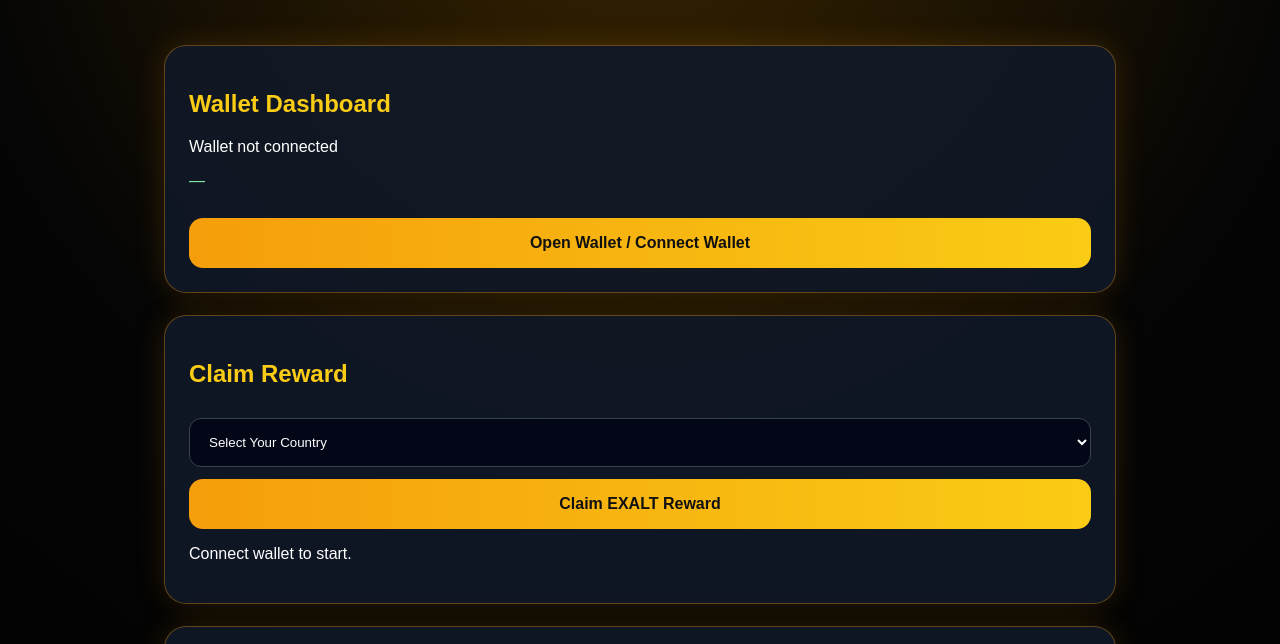
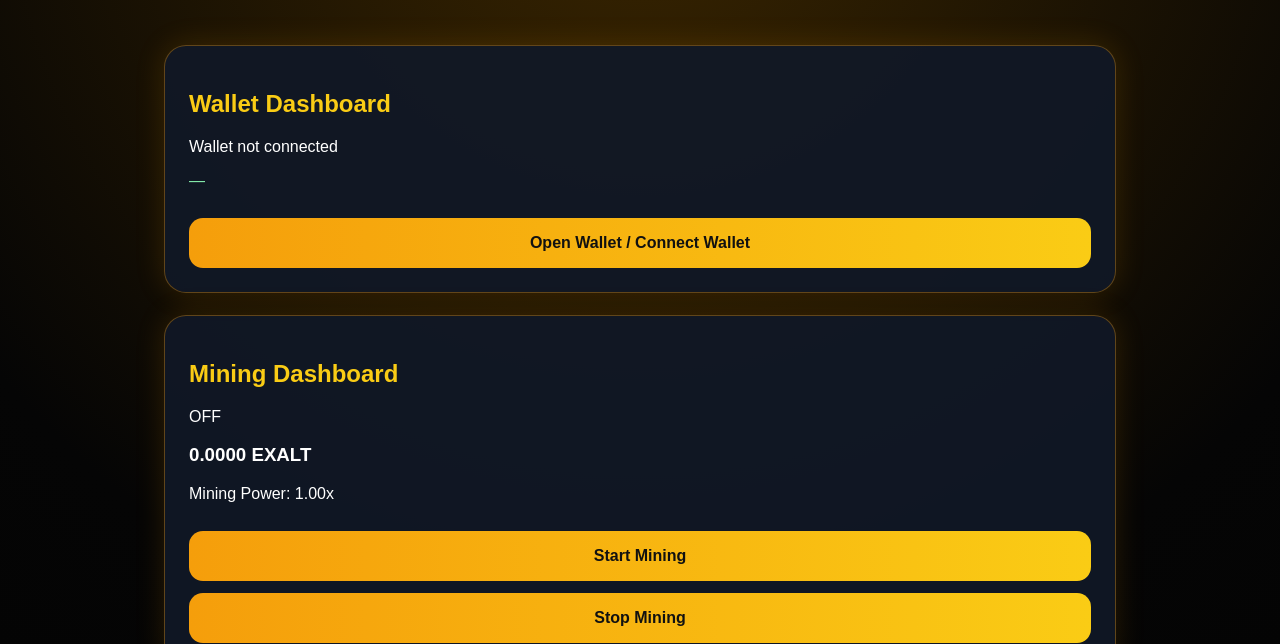
Before and after one commit to exaltcoin/https-exaltcoinsystem.com, a plain HTML site: page index.html in a window 1280 px wide. Shown: the part 156-800 px from the top of the page. Drawn offline with nearby package versions, Linux system fonts and the light colour scheme.

Commit message:
Update index.html

```diff
--- a/index.html
+++ b/index.html
@@ -3,7 +3,7 @@
 <head>
   <meta charset="UTF-8" />
   <meta name="viewport" content="width=device-width, initial-scale=1.0" />
-  <title>Exalt Coin Referral Rewards</title>
+  <title>Exalt Coin Mining Rewards</title>
   <link rel="stylesheet" href="style.css" />
 </head>
 <body>
@@ -22,8 +22,18 @@
   </section>
 
   <section class="card">
+    <h2>Mining Dashboard</h2>
+    <div class="mining-circle">
+      <span id="miningStatus">OFF</span>
+    </div>
+    <h3><span id="miningBalance">0.0000</span> EXALT</h3>
+    <p>Mining Power: <span id="miningPower">1.00x</span></p>
+    <button id="startMiningBtn">Start Mining</button>
+    <button id="stopMiningBtn">Stop Mining</button>
+  </section>
+
+  <section class="card">
     <h2>Claim Reward</h2>
-
     <select id="country">
       <option value="">Select Your Country</option>
       <option>Pakistan</option>
@@ -35,9 +45,8 @@
       <option>USA</option>
       <option>Other</option>
     </select>
-
     <button id="claimBtn">Claim EXALT Reward</button>
-    <p id="message">Connect wallet to start.</p>
+    <p id="message">Connect wallet and start mining.</p>
   </section>
 
   <section class="card">
```
